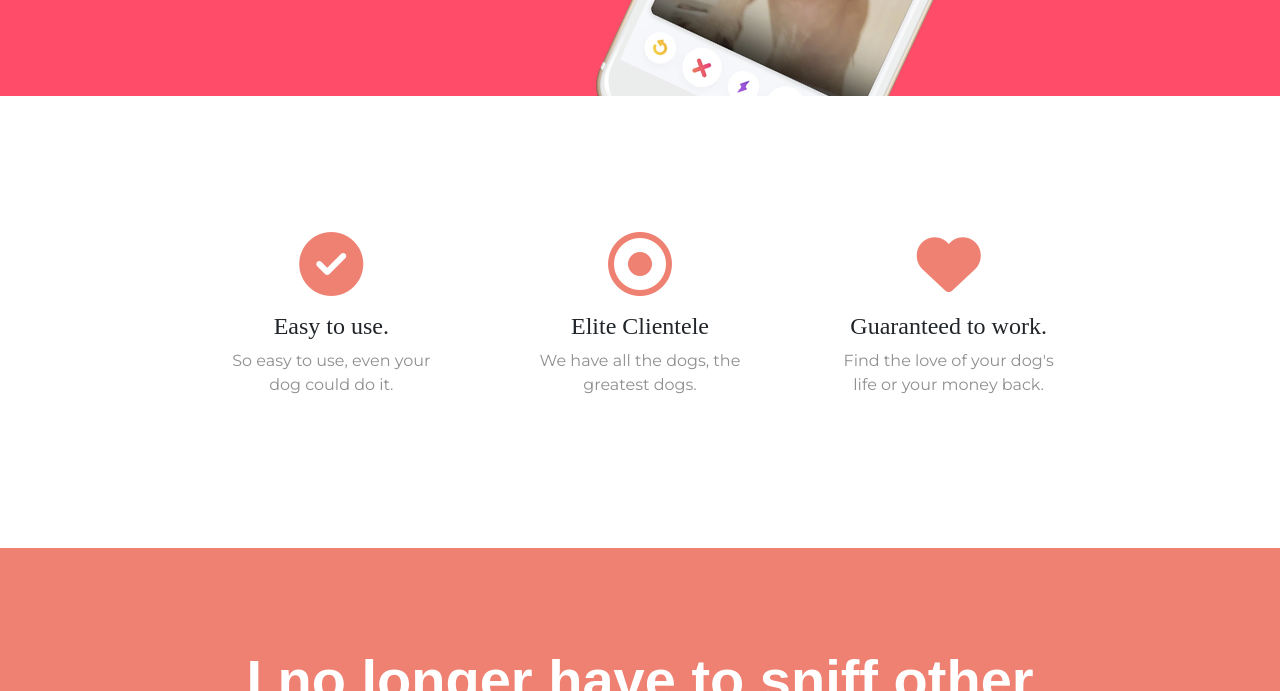
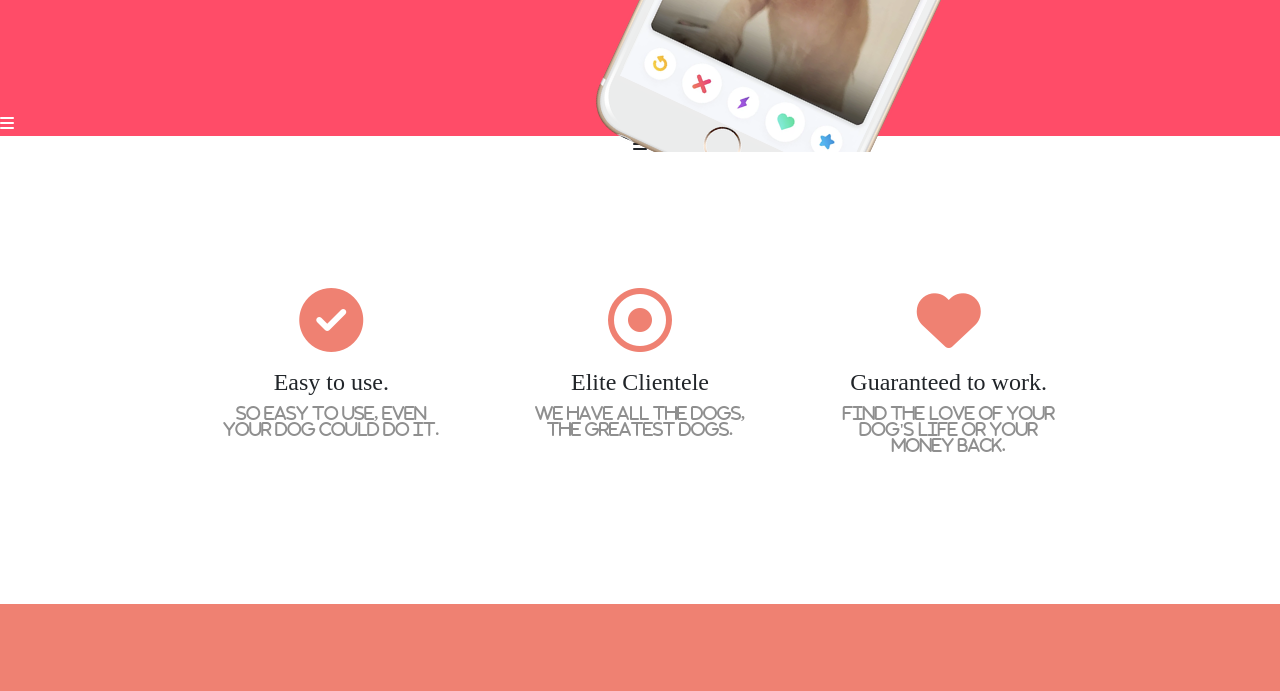
Before and after one commit to Manish889/tindog1, a plain HTML site: page index.html in a window 1280 px wide. Shown: the part 551-1242 px from the top of the page. Drawn offline with nearby package versions, Linux system fonts and the light colour scheme.

Commit message:
Update index.html

```diff
--- a/index.html
+++ b/index.html
@@ -30,7 +30,7 @@
     <nav class="navbar navbar-expand-lg">
       <a class="navbar-brand" href="">tindog</a>
        <button class="navbar-toggler" type="button" data-toggle="collapse" data-target="#navbarSupportedContent" aria-controls="navbarSupportedContent" aria-expanded="false" aria-label="Toggle navigation">
-      <span class="navbar-toggler-icon"></span>
+      <span class="navbar-toggler-icon"> <i class="fas fa-bars"></span>
     </button>
     <div class="collapse navbar-collapse" id="navbarSupportedContent">
       <ul class="navbar-nav ml-auto">
```
